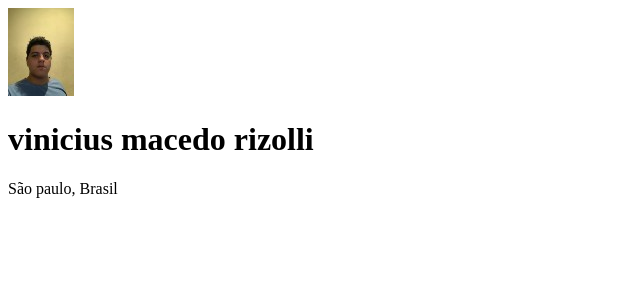
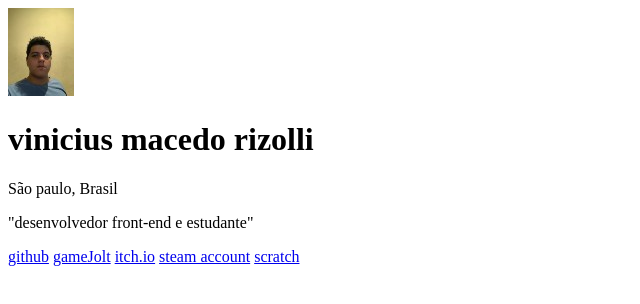
Before and after one commit to viniciusmacedo12b/meus-links, a plain HTML site: page index.html in a window 1280 px wide. Shown: the whole page, without its empty margins (0-640 px from the left). Drawn offline with Linux system fonts and the light colour scheme.

Commit message:
termino do desenvolvimento do HTML

```diff
--- a/index.html
+++ b/index.html
@@ -10,6 +10,13 @@
         <img src="./vinicius88x88.jpg" alt="imagem do criado da pagina de links, vinicius macedo">
     <h1>vinicius macedo rizolli</h1>
     <p>São paulo, Brasil</p>
+
+    <p>"desenvolvedor front-end e estudante"</p>
+    <a href="https://github.com/viniciusmacedo12b">github</a>
+    <a href="https://gamejolt.com/@viniciusmacedo_6f46">gameJolt</a>
+    <a href="https://viniciusmacedo.itch.io">itch.io</a>
+    <a href="https://steamcommunity.com/profiles/76561199230361091/">steam account</a>
+    <a href="https://scratch.mit.edu/users/vinicius8181/">scratch</a>
     </div>
 </body>
 </html>
```
